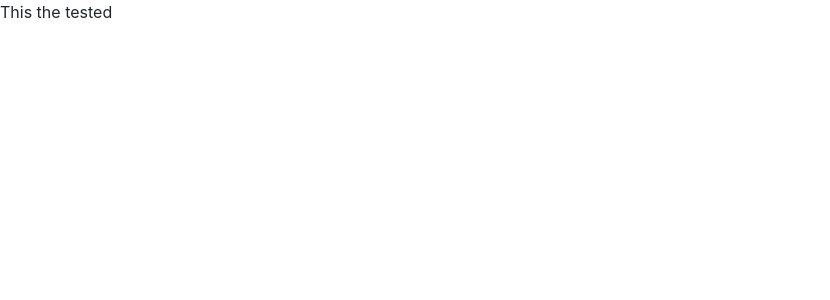
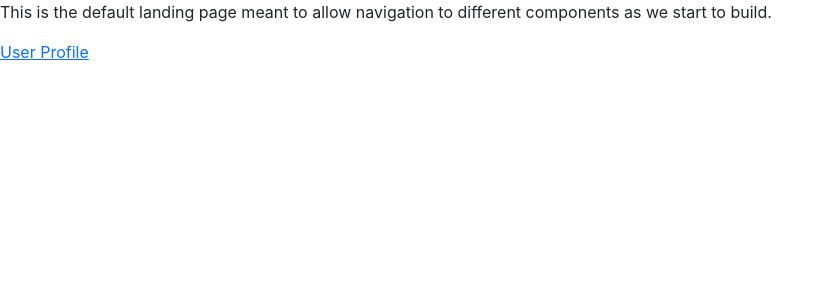
Before and after one commit to OmNai442003/Permission-Number-System-Improved---UX-Based, a React (Create React App) app: page / in a window 1280 px wide. Shown: the top 300 px of the page, without its empty margins (0-830 px from the left). Built offline with nearby package versions, Linux system fonts and the light colour scheme.

Commit message:
Refactor to start on landing page component to simplify navigation during development.

```diff
--- a/src/App.js
+++ b/src/App.js
@@ -2,12 +2,13 @@
 
 import './App.css';
 import { createBrowserRouter, RouterProvider } from 'react-router-dom';
+import LandingPage from './screens/Landing/LandingPage';
 import UserProfile from './screens/UserProfile/UserProfile';
 
 const router = createBrowserRouter([
   {
     path:"/",
-    element:<div>This the tested</div>
+    element: <LandingPage/>
   },
   {
     path:"/userprofile",
--- /dev/null
+++ b/src/screens/Landing/LandingPage.js
@@ -0,0 +1,16 @@
+import { Link } from "react-router-dom";
+
+const LandingPage = () => {
+    return (
+        <>
+            <p>
+                This is the default landing page meant to allow navigation to different components as we start to build.
+            </p>
+            <p>
+                <Link to="/userprofile">User Profile</Link>
+            </p>
+        </>
+    )
+}
+
+export default LandingPage
```
